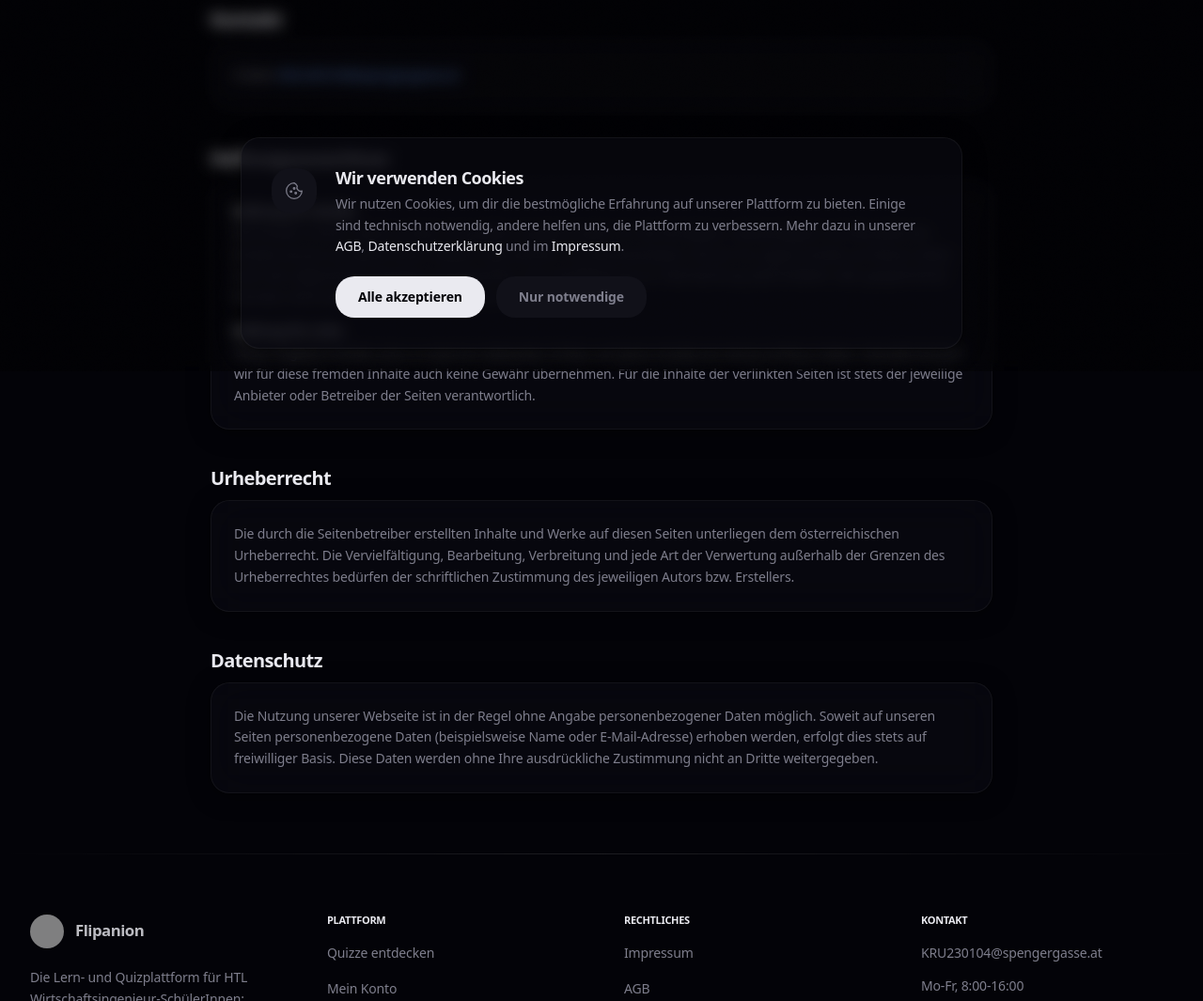
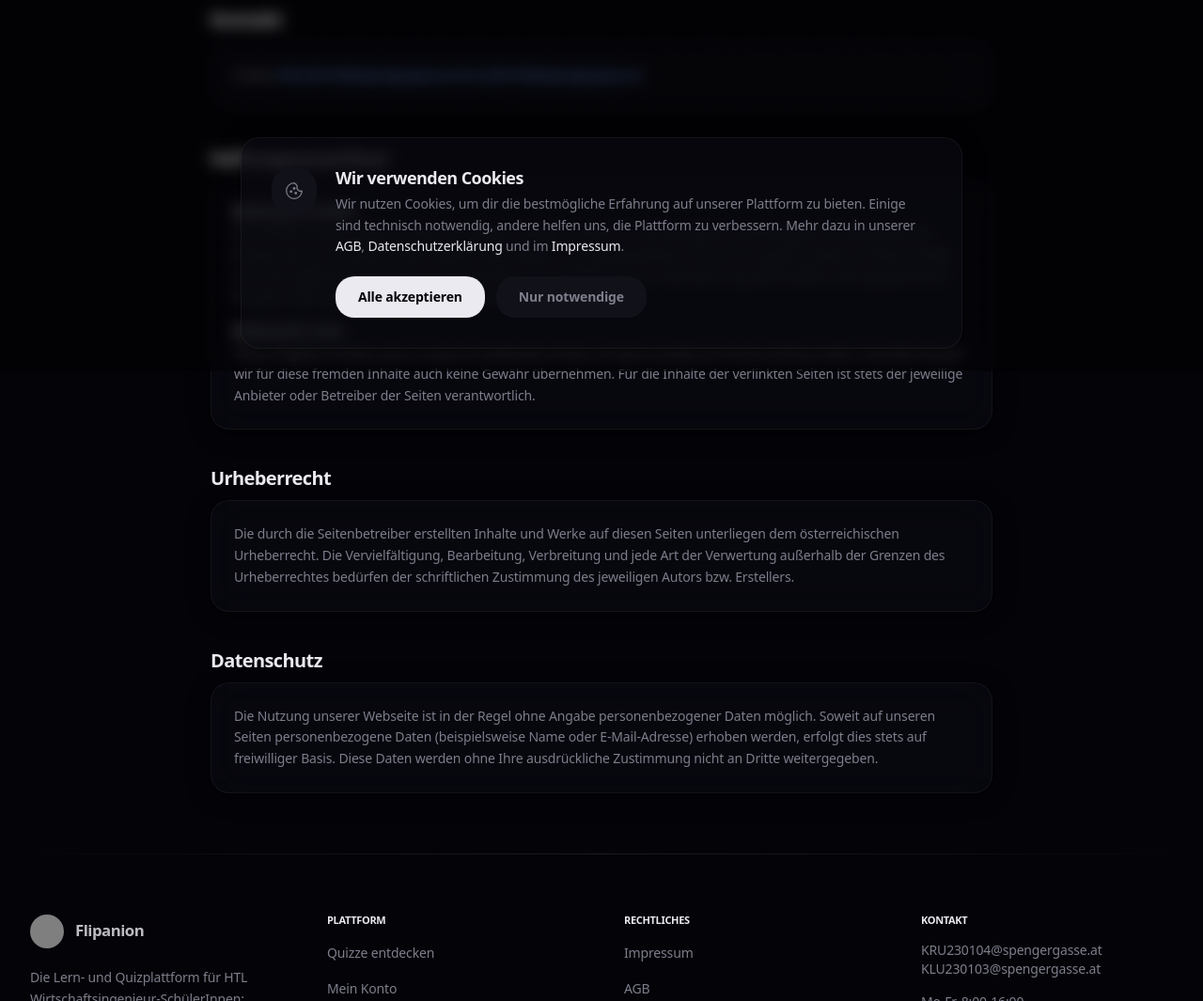
Before and after one commit to Lv4e/ProjectFlipanion, a Next.js app in the folder Flipanion-react-frontend/flipanion/: page /impressum in a window 1280 px wide. Shown: the part 405-1470 px from the top of the page at 94% size. Built offline with nearby package versions, Linux system fonts and the light colour scheme; no server answers; grey boxes are pictures that could not be loaded.

Commit message:
Email in Impressum und footer added, landing page kleine umschreibung

```diff
--- a/Flipanion-react-frontend/flipanion/app/impressum/page.tsx
+++ b/Flipanion-react-frontend/flipanion/app/impressum/page.tsx
@@ -48,6 +48,7 @@ export default function ImpressumPage() {
                   className="text-[var(--primary)] hover:underline transition-colors"
                 >
                   KRU230104@spengergasse.at
+                  KLU230103@spengergasse.at
                 </a>
               </p>
             </div>
--- a/Flipanion-react-frontend/flipanion/components/Footer.tsx
+++ b/Flipanion-react-frontend/flipanion/components/Footer.tsx
@@ -136,6 +136,7 @@ export default function Footer() {
                   className="text-sm text-[var(--text-muted)] hover:text-[var(--foreground)] transition-colors duration-300 inline-block hover-underline"
                 >
                   KRU230104@spengergasse.at
+                  KLU230103@spengergasse.at
                 </a>
               </li>
               <li className="text-sm text-[var(--text-muted)]">Mo-Fr, 8:00-16:00</li>
```
